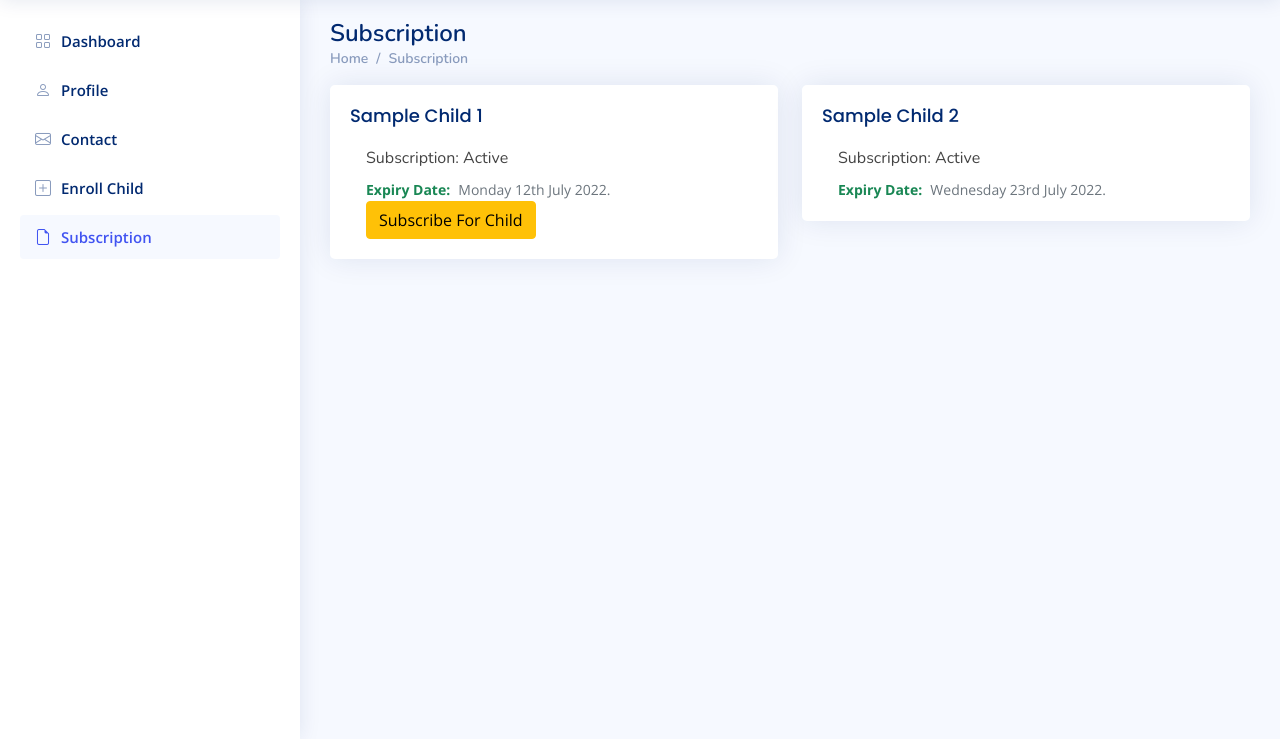
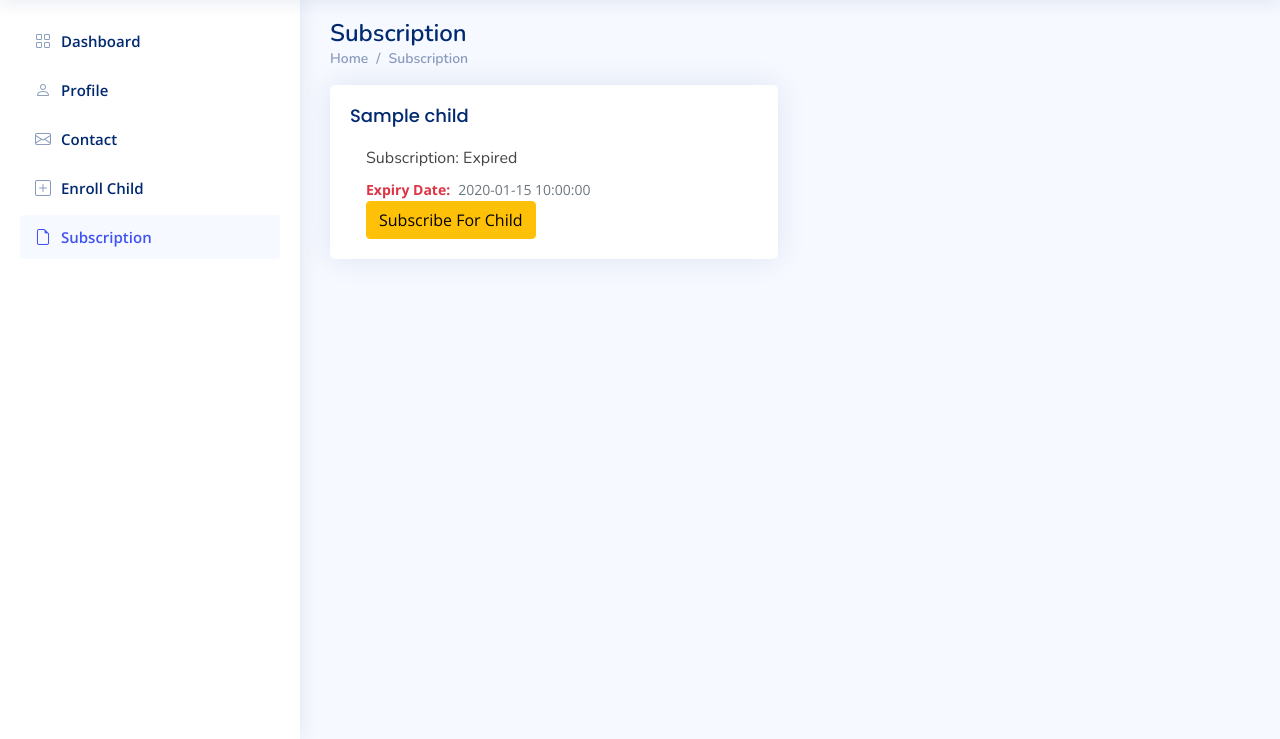
Before and after one commit to teamanict/ylearn, a Flask app: template templates/ParentDashboard/Subscription.html in a window 1280 px wide. Shown: the part 61-800 px from the top of the page. Run offline with Flask 2, Linux system fonts and the light colour scheme; the template is opened without the code that fills it: most values are stand-ins (such as "Sample title", 1, 10 or a date in 2020); some libraries are stand-ins or nearby versions.

Commit message:
Dashboard Sato

```diff
--- a/resources/modules/paths.py
+++ b/resources/modules/paths.py
@@ -1,4 +1,6 @@
 from flask import *
+from resources.modules.ylearnmodules import *
+
 def subPathsOfA(path):
     if path == 'pricing':
         return send_file("templates/Landing Website/pricing.html")
--- a/static/js/paymentScript.js
+++ b/static/js/paymentScript.js
@@ -1,4 +1,4 @@
-function makePayment() {
+function makePayment(childUsername, parentName) {
   FlutterwaveCheckout({
     public_key: "FLWPUBK_TEST-5535627c18371b8185b4169bcc2c121a-X",
     tx_ref: "ylearn-pay-" + Date.now(),
@@ -9,17 +9,17 @@ function makePayment() {
     meta: {
       consumer_id: 23,
       consumer_mac: "92a3-912-912-912",
-      child_id: "cedrick_j",
+      child_id: childUsername,
     },
     customer: {
       email: "rose@unsinkableship.com",
       phone_number: "256787483409",
-      name: "",
+      name: parentName,
     },
     customizations: {
       title: "YLearn",
       description: "Subscribe for your child",
-      logo: "https://www.logolynx.com/images/logolynx/22/2239ca38f5505fbfce7e55bbc0604386.jpeg",
+      logo: "https://drive.google.com/u/0/uc?id=12v4dikGvz64OxyrIy9aHW_Dh8MDOoLNZ&export=download",
     },
   });
 }
--- a/templates/ParentDashboard/Subscription.html
+++ b/templates/ParentDashboard/Subscription.html
@@ -1,5 +1,6 @@
 <!DOCTYPE html>
 <html lang="en">
+
 <head>
   <meta charset="utf-8">
   <meta content="width=device-width, initial-scale=1.0" name="viewport">
@@ -14,7 +15,9 @@
 
   <!--Google Fonts -->
   <link href="https://fonts.gstatic.com" rel="preconnect">
-    <link href="https://fonts.googleapis.com/css?family=Open+Sans:300,300i,400,400i,600,600i,700,700i|Nunito:300,300i,400,400i,600,600i,700,700i|Poppins:300,300i,400,400i,500,500i,600,600i,700,700i" rel="stylesheet">
+  <link
+    href="https://fonts.googleapis.com/css?family=Open+Sans:300,300i,400,400i,600,600i,700,700i|Nunito:300,300i,400,400i,600,600i,700,700i|Poppins:300,300i,400,400i,500,500i,600,600i,700,700i"
+    rel="stylesheet">
 
   <!--Vendor CSS Files -->
   <link href="/static/dashboard_assets/vendor/bootstrap/css/bootstrap.min.css" rel="stylesheet">
@@ -26,6 +29,9 @@
   <link href="/static/dashboard_assets/vendor/simple-datatables/style.css" rel="stylesheet">
   <!--Main CSS File -->
   <link href="/static/dashboard_assets/css/style.css" rel="stylesheet">
+  <!--Import Payment Script-->
+  <script src="https://checkout.flutterwave.com/v3.js"></script>
+  <script src="/static/js/paymentScript.js"></script>
 </head>
 
 <body>
@@ -44,24 +50,13 @@
         <li class="nav-item dropdown pe-3">
           <!--Profile Nav-->
 
-            <a
-              class="nav-link nav-profile d-flex align-items-center pe-0"
-              href="#"
-              data-bs-toggle="dropdown"
-            >
-              <span class="d-none d-md-block dropdown-toggle ps-2"
-                >{{session['name']}}</span
-              > </a
-            ><!-- End Profile DropDown -->
+          <a class="nav-link nav-profile d-flex align-items-center pe-0" href="#" data-bs-toggle="dropdown">
+            <span class="d-none d-md-block dropdown-toggle ps-2">{{session['name']}}</span> </a>
+          <!-- End Profile DropDown -->
 
-            <ul
-              class="dropdown-menu dropdown-menu-end dropdown-menu-arrow profile"
-            >
+          <ul class="dropdown-menu dropdown-menu-end dropdown-menu-arrow profile">
             <li>
-                <a
-                  class="dropdown-item d-flex align-items-center"
-                  href="/a/subscription"
-                >
+              <a class="dropdown-item d-flex align-items-center" href="/a/subscription">
                 <i class="bi bi-person"></i>
                 <span>My Profile</span>
               </a>
@@ -71,10 +66,7 @@
             </li>
 
             <li>
-                <a
-                  class="dropdown-item d-flex align-items-center"
-                  href="/a/subscription"
-                >
+              <a class="dropdown-item d-flex align-items-center" href="/a/subscription">
                 <i class="bi bi-gear"></i>
                 <span>Subscription Status</span>
               </a>
@@ -84,10 +76,7 @@
             </li>
 
             <li>
-                <a
-                  class="dropdown-item d-flex align-items-center"
-                  href="pages-faq.html"
-                >
+              <a class="dropdown-item d-flex align-items-center" href="pages-faq.html">
                 <i class="bi bi-question-circle"></i>
                 <span>Need Help?</span>
               </a>
@@ -165,49 +154,47 @@
 
     <section class="section">
       <div class="row">
+
+      {% for child in children%}
+
+      {% if child.IsSubscribed %}
         <div class="col-lg-6">
           <div class="card">
             <div class="card-body">
-                <h5 class="card-title">Sample Child 1</h5>
+              <h5 class="card-title">{{child.Name}}</h5>
               <div class="ps-3">
                 <h6>Subscription: Active</h6>
-                  <span class="text-success small pt-1 fw-bold"
-                    >Expiry Date:</span
-                  >
-                  <span class="text-muted small pt-2 ps-1"
-                    >Monday 12th July 2022.</span
-                  >
-                  <button id="" class="btn btn-warning">Subscribe For Child</button>
+                <span class="text-success small pt-1 fw-bold">Expiry Date:</span>
+                <span class="text-muted small pt-2 ps-1">{{child.ExpiryDate}}</span><br>
+                <button id="{{child.Username}}" class="btn btn-warning disabled">Subscribe For Child</button>
               </div>
             </div>
           </div>
         </div>
 
+      {% else %}
         <div class="col-lg-6">
           <div class="card">
             <div class="card-body">
-                <h5 class="card-title">Sample Child 2</h5>
+              <h5 class="card-title">{{child.Name}}</h5>
               <div class="ps-3">
-                  <h6>Subscription: Active</h6>
-                  <span class="text-success small pt-1 fw-bold"
-                    >Expiry Date:</span
-                  >
-                  <span class="text-muted small pt-2 ps-1"
-                    >Wednesday 23rd July 2022.</span
-                  >
+                <h6>Subscription: Expired</h6>
+                <span class="text-danger small pt-1 fw-bold">Expiry Date:</span>
+                <span class="text-muted small pt-2 ps-1">{{child.ExpiryDate}}</span>
+                <button id="{{child.Username}}" class="btn btn-warning"  onclick="makePayment(`{{child.Username}}`, `{{session['user']}}`)">Subscribe For Child</button>
               </div>
             </div>
           </div>
         </div>
+      {% endif %}
+
+      {% endfor %}
       </div>
     </section>
   </main>
   <!-- End #main -->
-    <a
-      href="#"
-      class="back-to-top d-flex align-items-center justify-content-center"
-      ><i class="bi bi-arrow-up-short"></i
-    ></a>
+  <a href="#" class="back-to-top d-flex align-items-center justify-content-center"><i
+      class="bi bi-arrow-up-short"></i></a>
 
   <!-- Vendor JS Files -->
   <script src="/static/dashboard_assets/vendor/apexcharts/apexcharts.min.js"></script>
@@ -222,4 +209,5 @@
   <!-- Template Main JS File -->
   <script src="/static/dashboard_assets/js/main.js"></script>
 </body>
+
 </html>
--- a/templates/ParentDashboard/dash.html
+++ b/templates/ParentDashboard/dash.html
@@ -153,7 +153,7 @@
             <div class="col-xxl-4 col-md-6">
               <div class="card info-card child-card">
                 <div class="card-body">
-                  <h5 class="card-title">{{child}}</h5>
+                  <h5 class="card-title">{{child.Name}}</h5>
 
                   <div class="d-flex align-items-center">
                     <div class="card-icon rounded-circle d-flex align-items-center justify-content-center">
```
Also changed, not shown: resources/modules/verify.py (+6 -5 lines), 1 other file. Lines whose indentation alone changed are shown as unchanged.
